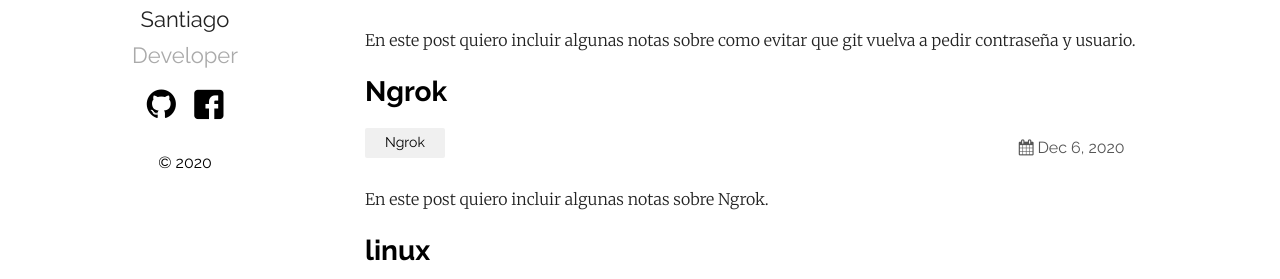
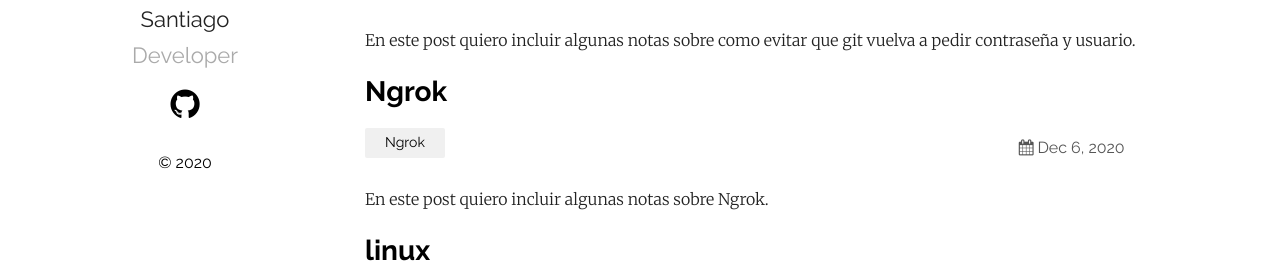
Before and after one commit to santiago500/santiago500.github.io, a Jekyll site: the page built from index.md, in a window 1280 px wide. Shown: the part 370-649 px from the top of the page. Built offline with Jekyll 4.4.1, drawn with Linux system fonts in a browser that asks for light colours.

Commit message:
update default.html

```diff
--- a/_layouts/default.html
+++ b/_layouts/default.html
@@ -16,8 +16,8 @@
                 {%- if site.plainwhite.social_links.whatsApp -%}
 				<a href="https://wa.me/{{ site.plainwhite.social_links.whatsapp }}"><li><i class="icon-whatsapp"></i></li></a>
                 {%- endif -%}
-                 {%- if site.plainwhite.social_links.linkedIn -%}
-				<a href="https://www.linkedin.com/{{ site.plainwhite.social_links.linkedIn }}"><li><i class="icon-facebook-squared"></i></li></a>
+                 {%- if site.plainwhite.social_links.facebook -%}
+				<a href="https://www.facebook.com/{{ site.plainwhite.social_links.facebook }}"><li><i class="icon-facebook-squared"></i></li></a>
                 {%- endif -%}
 			</ul>
 			<p>&copy; 2020</p>
```
